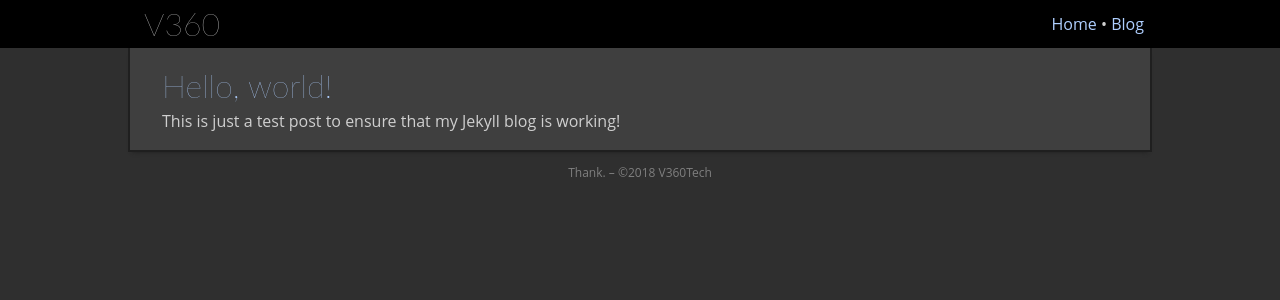
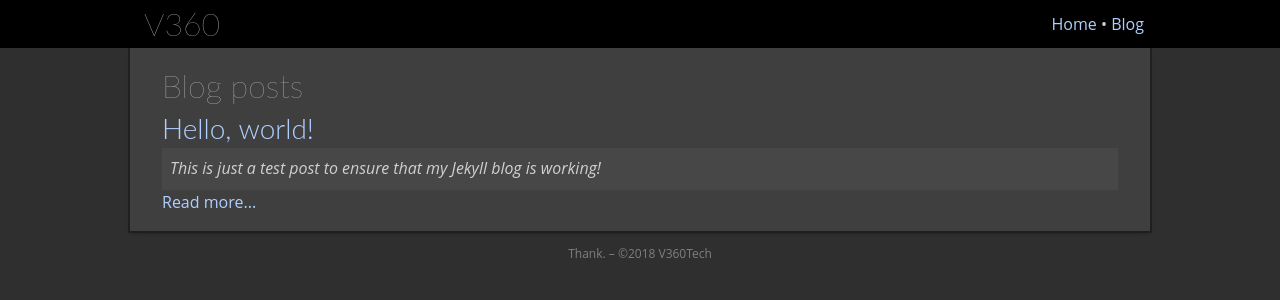
Before and after one commit to TheV360/thev360.github.io, a Jekyll site: the page built from blog/index.html, in a window 1280 px wide. Shown: the top 300 px of the page. Built offline with Jekyll 4.4.1, drawn with Linux system fonts in a browser that asks for light colours.

Commit message:
added better blog page, better styling, other stuff

```diff
--- a/_config.yml
+++ b/_config.yml
@@ -3,4 +3,4 @@ url: https://thev360.github.io
 description: V360's projects and blog! what else should i put in this field ?
 
 excerpt_separator: <!--more-->
-permalink: /:year/:month/:day/:title/
+permalink: /blog/:year/:month/:day/:title/
--- a/_layouts/home.html
+++ b/_layouts/home.html
@@ -5,6 +5,7 @@
 		<title>V360 &ndash; {{ page.title }}</title>
 		<link rel="stylesheet" href="/css/home.css" />
 		<link rel="stylesheet" href="/css/showcase.css" />
+		<script src="/js/home.js"></script>
 	</head>
 	<body>
 		{% include header.html %}
--- a/blog/index.html
+++ b/blog/index.html
@@ -5,13 +5,15 @@ title: Blog
 ---
 
 			<div class="container">
+				<h2>Blog posts</h2>
 				<ul>
 					{% for post in site.posts %}
 						<hr />
 						<div>
-							<h2><a href="{{ post.url }}">{{ post.title }}</a></h2>
-							<aside>{{ page.date }}</aside>
-							{{ post.excerpt }}
+							<h3><a href="{{ post.url }}">{{ post.title }}</a></h3>
+							<aside>{{ page.date | date: "%B %d, %Y" }}</aside>
+							<blockquote>{{ post.excerpt }}</blockquote>
+							<p><a href="{{ post.url }}">Read more...</a></p>
 						</div>
 					{% endfor %}
 				</ul>
--- a/css/styles.css
+++ b/css/styles.css
@@ -166,6 +166,18 @@ h1 { font-size: 2rem; font-weight: 300; font-weight: 100; }
 h2 { font-size: 2rem; font-weight: 300; font-weight: 200; }
 h3 { font-size: 1.75rem; font-weight: 300; }
 
+hr {
+	background-color: #2f2f2f;
+}
+
+blockquote {
+	padding: .5rem;
+
+	background-color: #474747;
+
+	font-style: italic;
+}
+
 ul {
 	list-style-position: inside;
 }
--- a/index.html
+++ b/index.html
@@ -10,7 +10,7 @@ title: Home
 				</div>
 				<h2>Hello, world!</h2>
 				<p>I'm V360, a person that has no idea what they're doing with their life.</p>
-				<p> Here's a few things I made:</p>
+				<p>Here's a few things I made:</p>
 			</div>
 			<div class="showcase" style="background-image: url('/img/NewerTab.png');">
 				<div class="showcase-content">
```
Also changed, not shown: _posts/2018-07-04-hello-world.md (+1 -3 lines), js/home.js (added, +27 -0 lines).
